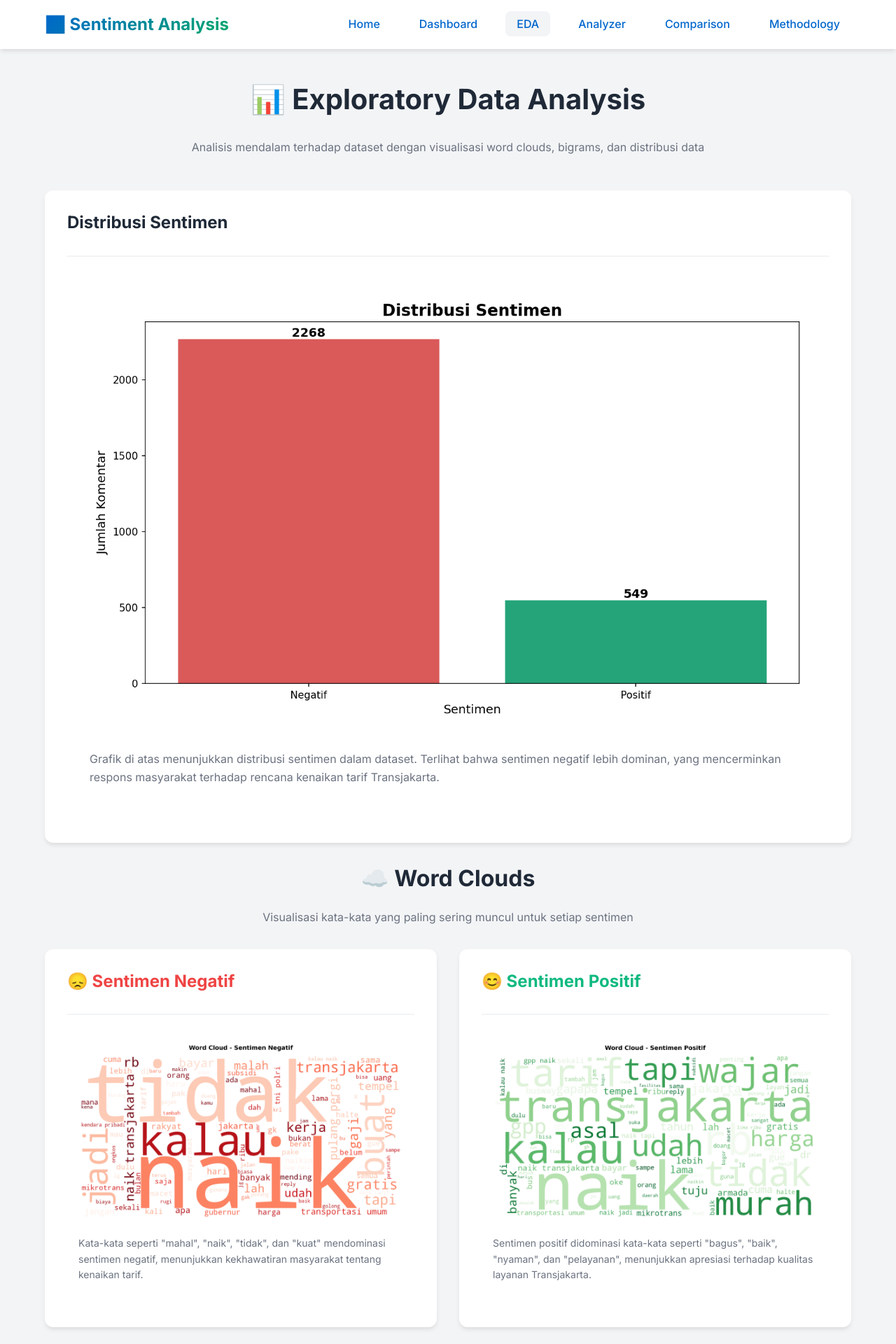
After one commit to ahmadhn26/Projek-IR-, a Flask app: page /eda in a window 1280 px wide. The commit adds this page. Shown: the top 1920 px of the page at 70% size. Run offline with Flask 3, Linux system fonts and the light colour scheme.

Commit message:
final kali

```diff
--- a/web_app/app.py
+++ b/web_app/app.py
@@ -50,6 +50,18 @@
     return render_template('dashboard.html',
                          stats=stats,
                          models_info=models_info)
+
+
+@app.route('/eda')
+def eda():
+    """Exploratory Data Analysis page"""
+    import os
+
+    # Check if EDA images exist
+    eda_images_dir = 'static/images/eda'
+    images_exist = os.path.exists(eda_images_dir) and len(os.listdir(eda_images_dir)) > 0
+
+    return render_template('eda.html', images_exist=images_exist)
 
 
 @app.route('/analyzer')
--- a/web_app/requirements.txt
+++ b/web_app/requirements.txt
@@ -6,3 +6,6 @@
 Sastrawi==1.0.1
 demoji==1.1.0
 imbalanced-learn==0.11.0
+matplotlib==3.8.2
+seaborn==0.13.0
+wordcloud==1.9.3
--- a/web_app/templates/analyzer.html
+++ b/web_app/templates/analyzer.html
@@ -17,6 +17,7 @@
             <ul class="navbar-menu">
                 <li><a href="/">Home</a></li>
                 <li><a href="/dashboard">Dashboard</a></li>
+                <li><a href="/eda">EDA</a></li>
                 <li><a href="/analyzer" class="active">Analyzer</a></li>
                 <li><a href="/comparison">Comparison</a></li>
                 <li><a href="/methodology">Methodology</a></li>
@@ -54,7 +55,8 @@
                             <label class="form-label" for="modelSelect">Pilih Model:</label>
                             <select class="form-control" id="modelSelect">
                                 {% for model in models %}
-                                <option value="{{ model }}" {% if model=='SVM' %}selected{% endif %}>{{ model }}
+                                <option value="{{ model }}" {% if model=='Random Forest' %}selected{% endif %}>{{ model
+                                    }}
                                 </option>
                                 {% endfor %}
                             </select>
--- a/web_app/templates/comparison.html
+++ b/web_app/templates/comparison.html
@@ -17,6 +17,7 @@
             <ul class="navbar-menu">
                 <li><a href="/">Home</a></li>
                 <li><a href="/dashboard">Dashboard</a></li>
+                <li><a href="/eda">EDA</a></li>
                 <li><a href="/analyzer">Analyzer</a></li>
                 <li><a href="/comparison" class="active">Comparison</a></li>
                 <li><a href="/methodology">Methodology</a></li>
--- a/web_app/templates/dashboard.html
+++ b/web_app/templates/dashboard.html
@@ -18,6 +18,7 @@
             <ul class="navbar-menu">
                 <li><a href="/">Home</a></li>
                 <li><a href="/dashboard" class="active">Dashboard</a></li>
+                <li><a href="/eda">EDA</a></li>
                 <li><a href="/analyzer">Analyzer</a></li>
                 <li><a href="/comparison">Comparison</a></li>
                 <li><a href="/methodology">Methodology</a></li>
--- /dev/null
+++ b/web_app/templates/eda.html
@@ -0,0 +1,190 @@
+<!DOCTYPE html>
+<html lang="id">
+
+<head>
+    <meta charset="UTF-8">
+    <meta name="viewport" content="width=device-width, initial-scale=1.0">
+    <title>EDA - Sentiment Analysis</title>
+    <link rel="stylesheet" href="{{ url_for('static', filename='css/style.css') }}">
+    <link href="https://fonts.googleapis.com/css2?family=Inter:wght@400;500;600;700&display=swap" rel="stylesheet">
+</head>
+
+<body>
+    <!-- Navigation -->
+    <nav class="navbar">
+        <div class="container">
+            <div class="navbar-brand">📊 Sentiment Analysis</div>
+            <ul class="navbar-menu">
+                <li><a href="/">Home</a></li>
+                <li><a href="/dashboard">Dashboard</a></li>
+                <li><a href="/eda" class="active">EDA</a></li>
+                <li><a href="/analyzer">Analyzer</a></li>
+                <li><a href="/comparison">Comparison</a></li>
+                <li><a href="/methodology">Methodology</a></li>
+            </ul>
+        </div>
+    </nav>
+
+    <!-- EDA Section -->
+    <section class="section">
+        <div class="container">
+            <h1 class="text-center mb-3">📊 Exploratory Data Analysis</h1>
+            <p class="text-center" style="color: var(--gray); margin-bottom: 3rem;">
+                Analisis mendalam terhadap dataset dengan visualisasi word clouds, bigrams, dan distribusi data
+            </p>
+
+            {% if images_exist %}
+
+            <!-- Sentiment Distribution -->
+            <div class="card mb-3">
+                <div class="card-header">
+                    <h3 class="card-title">Distribusi Sentimen</h3>
+                </div>
+                <div style="text-align: center; padding: 2rem;">
+                    <img src="{{ url_for('static', filename='images/eda/sentiment_distribution.png') }}"
+                        alt="Sentiment Distribution"
+                        style="max-width: 100%; height: auto; border-radius: var(--radius-md);">
+                </div>
+                <p style="padding: 0 2rem 2rem; color: var(--gray);">
+                    Grafik di atas menunjukkan distribusi sentimen dalam dataset. Terlihat bahwa sentimen negatif lebih
+                    dominan, yang mencerminkan respons masyarakat terhadap rencana kenaikan tarif Transjakarta.
+                </p>
+            </div>
+
+            <!-- Word Clouds -->
+            <h2 class="text-center mt-3 mb-2">☁️ Word Clouds</h2>
+            <p class="text-center mb-3" style="color: var(--gray);">
+                Visualisasi kata-kata yang paling sering muncul untuk setiap sentimen
+            </p>
+
+            <div class="grid grid-2 mb-3">
+                <div class="card">
+                    <div class="card-header">
+                        <h3 class="card-title" style="color: var(--negative);">😞 Sentimen Negatif</h3>
+                    </div>
+                    <div style="padding: 1rem;">
+                        <img src="{{ url_for('static', filename='images/eda/wordcloud_negative.png') }}"
+                            alt="Word Cloud Negative"
+                            style="width: 100%; height: auto; border-radius: var(--radius-md);">
+                    </div>
+                    <p style="padding: 0 1rem 1rem; color: var(--gray); font-size: 0.875rem;">
+                        Kata-kata seperti "mahal", "naik", "tidak", dan "kuat" mendominasi sentimen negatif,
+                        menunjukkan kekhawatiran masyarakat tentang kenaikan tarif.
+                    </p>
+                </div>
+
+                <div class="card">
+                    <div class="card-header">
+                        <h3 class="card-title" style="color: var(--positive);">😊 Sentimen Positif</h3>
+                    </div>
+                    <div style="padding: 1rem;">
+                        <img src="{{ url_for('static', filename='images/eda/wordcloud_positive.png') }}"
+                            alt="Word Cloud Positive"
+                            style="width: 100%; height: auto; border-radius: var(--radius-md);">
+                    </div>
+                    <p style="padding: 0 1rem 1rem; color: var(--gray); font-size: 0.875rem;">
+                        Sentimen positif didominasi kata-kata seperti "bagus", "baik", "nyaman", dan "pelayanan",
+                        menunjukkan apresiasi terhadap kualitas layanan Transjakarta.
+                    </p>
+                </div>
+            </div>
+
+            <!-- Text Length Distribution -->
+            <div class="card mb-3">
+                <div class="card-header">
+                    <h3 class="card-title">📏 Distribusi Panjang Teks</h3>
+                </div>
+                <div style="text-align: center; padding: 2rem;">
+                    <img src="{{ url_for('static', filename='images/eda/text_length_distribution.png') }}"
+                        alt="Text Length Distribution"
+                        style="max-width: 100%; height: auto; border-radius: var(--radius-md);">
+                </div>
+                <p style="padding: 0 2rem 2rem; color: var(--gray);">
+                    Boxplot di atas menunjukkan distribusi panjang teks (jumlah kata) untuk setiap sentimen. Ini
+                    membantu memahami karakteristik panjang komentar berdasarkan sentimen.
+                </p>
+            </div>
+
+            <!-- Bigram Analysis -->
+            <h2 class="text-center mt-3 mb-2">🔤 Analisis Bigram</h2>
+            <p class="text-center mb-3" style="color: var(--gray);">
+                Frase (kombinasi 2 kata) yang paling sering muncul untuk setiap sentimen
+            </p>
+
+            <div class="grid grid-2 mb-3">
+                <div class="card">
+                    <div class="card-header">
+                        <h3 class="card-title" style="color: var(--negative);">Top 15 Bigram - Negatif</h3>
+                    </div>
+                    <div style="padding: 1rem;">
+                        <img src="{{ url_for('static', filename='images/eda/bigrams_negative.png') }}"
+                            alt="Bigrams Negative" style="width: 100%; height: auto; border-radius: var(--radius-md);">
+                    </div>
+                    <p style="padding: 0 1rem 1rem; color: var(--gray); font-size: 0.875rem;">
+                        Bigram seperti "naik mahal", "tidak kuat", dan "bayar mahal" menunjukkan pola keluhan utama
+                        masyarakat.
+                    </p>
+                </div>
+
+                <div class="card">
+                    <div class="card-header">
+                        <h3 class="card-title" style="color: var(--positive);">Top 15 Bigram - Positif</h3>
+                    </div>
+                    <div style="padding: 1rem;">
+                        <img src="{{ url_for('static', filename='images/eda/bigrams_positive.png') }}"
+                            alt="Bigrams Positive" style="width: 100%; height: auto; border-radius: var(--radius-md);">
+                    </div>
+                    <p style="padding: 0 1rem 1rem; color: var(--gray); font-size: 0.875rem;">
+                        Bigram positif mencerminkan apresiasi terhadap pelayanan dan kenyamanan Transjakarta.
+                    </p>
+                </div>
+            </div>
+
+            <!-- Insights -->
+            <div class="card" style="background: var(--gradient-transjakarta); color: white;">
+                <h3 style="color: white; margin-bottom: 1rem;">💡 Key Insights</h3>
+                <ul style="line-height: 2;">
+                    <li><strong>Dominasi Sentimen Negatif:</strong> Mayoritas komentar menunjukkan kekhawatiran
+                        terhadap kenaikan tarif</li>
+                    <li><strong>Fokus pada Harga:</strong> Kata-kata terkait "mahal", "naik", dan "bayar" sangat
+                        dominan di sentimen negatif</li>
+                    <li><strong>Apresiasi Pelayanan:</strong> Meskipun ada kekhawatiran harga, kualitas pelayanan tetap
+                        diapresiasi</li>
+                    <li><strong>Pola Bahasa:</strong> Penggunaan bahasa informal dan slang media sosial sangat tinggi
+                    </li>
+                </ul>
+            </div>
+
+            {% else %}
+
+            <!-- No Images Available -->
+            <div class="card">
+                <div style="text-align: center; padding: 3rem;">
+                    <div style="font-size: 4rem; margin-bottom: 1rem;">📊</div>
+                    <h3>Visualisasi Belum Tersedia</h3>
+                    <p style="color: var(--gray); margin: 1rem 0;">
+                        Jalankan script berikut untuk generate visualisasi EDA:
+                    </p>
+                    <div
+                        style="background: var(--light-gray); padding: 1rem; border-radius: var(--radius-md); font-family: monospace; margin: 1rem 0;">
+                        python generate_eda_images.py
+                    </div>
+                    <p style="color: var(--gray); font-size: 0.875rem;">
+                        Setelah selesai, refresh halaman ini untuk melihat visualisasi.
+                    </p>
+                </div>
+            </div>
+
+            {% endif %}
+        </div>
+    </section>
+
+    <!-- Footer -->
+    <footer class="footer">
+        <div class="container">
+            <p>&copy; 2025 Sentiment Analysis - Tugas Akhir Information Retrieval</p>
+        </div>
+    </footer>
+</body>
+
+</html>
--- a/web_app/templates/index.html
+++ b/web_app/templates/index.html
@@ -19,6 +19,7 @@
             <ul class="navbar-menu">
                 <li><a href="/" class="active">Home</a></li>
                 <li><a href="/dashboard">Dashboard</a></li>
+                <li><a href="/eda">EDA</a></li>
                 <li><a href="/analyzer">Analyzer</a></li>
                 <li><a href="/comparison">Comparison</a></li>
                 <li><a href="/methodology">Methodology</a></li>
--- a/web_app/templates/methodology.html
+++ b/web_app/templates/methodology.html
@@ -17,6 +17,7 @@
             <ul class="navbar-menu">
                 <li><a href="/">Home</a></li>
                 <li><a href="/dashboard">Dashboard</a></li>
+                <li><a href="/eda">EDA</a></li>
                 <li><a href="/analyzer">Analyzer</a></li>
                 <li><a href="/comparison">Comparison</a></li>
                 <li><a href="/methodology" class="active">Methodology</a></li>
```
Also changed, not shown: web_app/generate_eda_images.py (added, +187 -0 lines), web_app/static/images/eda/bigrams_negative.png (added), web_app/static/images/eda/bigrams_positive.png (added), web_app/static/images/eda/sentiment_distribution.png (added), web_app/static/images/eda/text_length_distribution.png (added), web_app/static/images/eda/wordcloud_negative.png (added), web_app/static/images/eda/wordcloud_positive.png (added), 1 other file.
